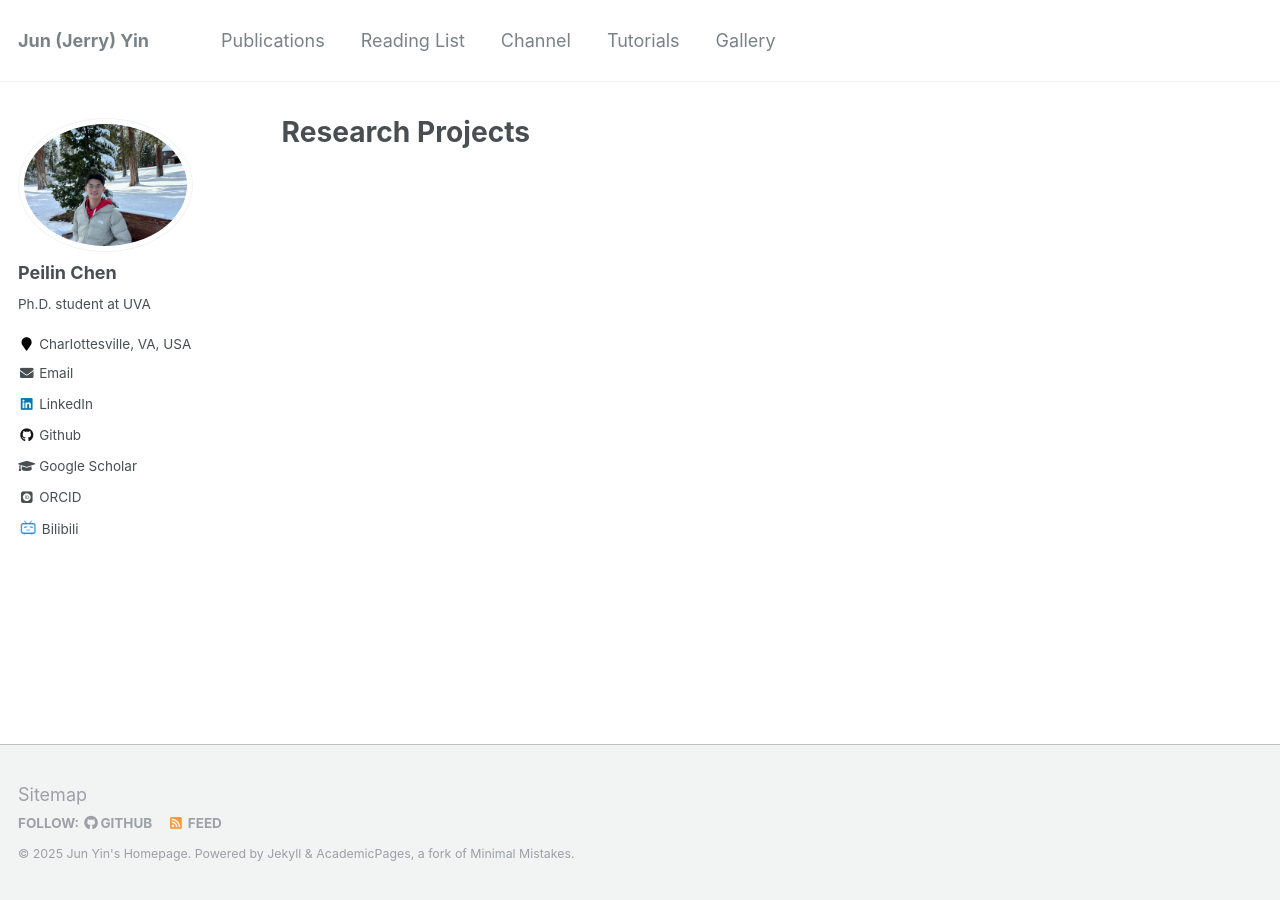
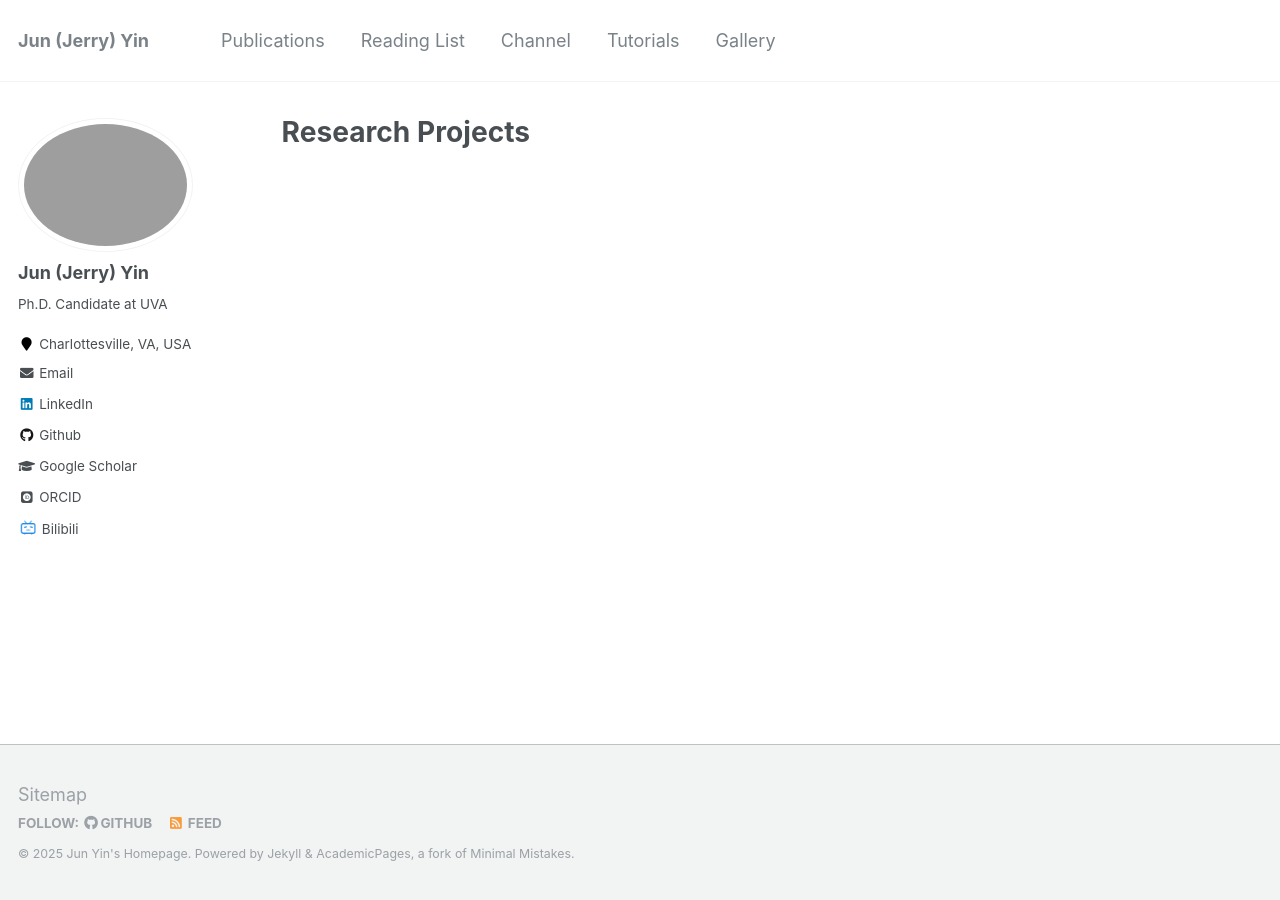
Before and after one commit to AyaseErii/junjerryyin, a Jekyll site: the page built from _pages/research.md, in a window 1280 px wide. Built offline with Jekyll 4.4.1, drawn with Linux system fonts in a browser that asks for light colours; some web fonts are replaced.

Commit message:
Update _config.yml

```diff
--- a/_config.yml
+++ b/_config.yml
@@ -80,13 +80,13 @@ analytics:
 
 # Site Author
 author:
-  name             : "Peilin Chen"
-  avatar           : "my_photo6.jpg"
-  bio              : "Ph.D. student at UVA"
+  name             : "Jun (Jerry) Yin"
+  avatar           : "Jun Yin_Photo.jpg"
+  bio              : "Ph.D. Candidate at UVA"
   location         : "Charlottesville, VA, USA"
   employer         :
   #pubmed           : "https://www.ncbi.nlm.nih.gov/pubmed/?term=john+snow"
-  googlescholar    : "https://scholar.google.com/citations?user=REMjlmUAAAAJ&hl=en"
+  googlescholar    : "https://scholar.google.com/citations?user=gRBgQ2gAAAAJ&hl=en&authuser=1"
   email            :  "peilin@virginia.edu"
   researchgate     :  # example: "https://www.researchgate.net/profile/yourprofile"
   uri              : #"https://example.com/cv.pdf"
@@ -96,7 +96,7 @@ author:
   flickr           :
   facebook         :
   foursquare       :
-  github           : "peilin-chen"
+  github           : "AyaseErii"
   google_plus      :
   keybase          :
   instagram        :
```
